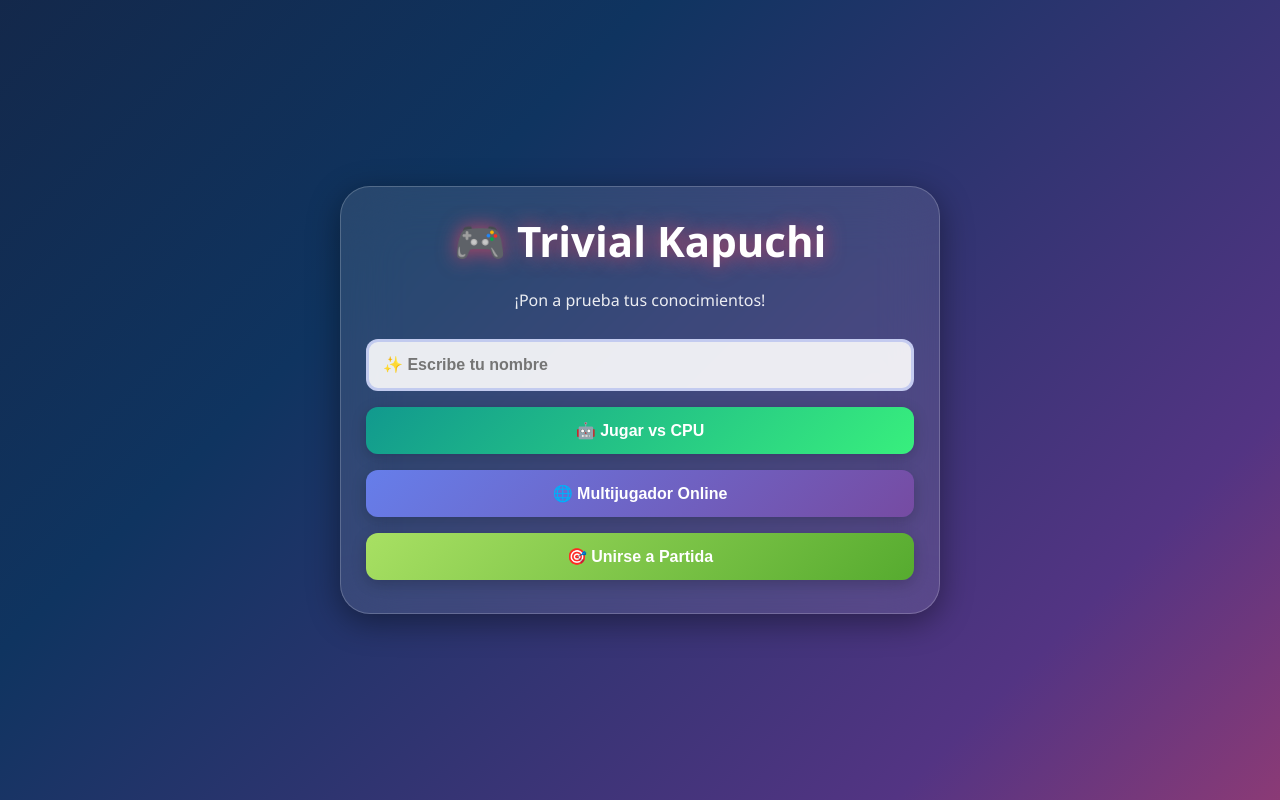
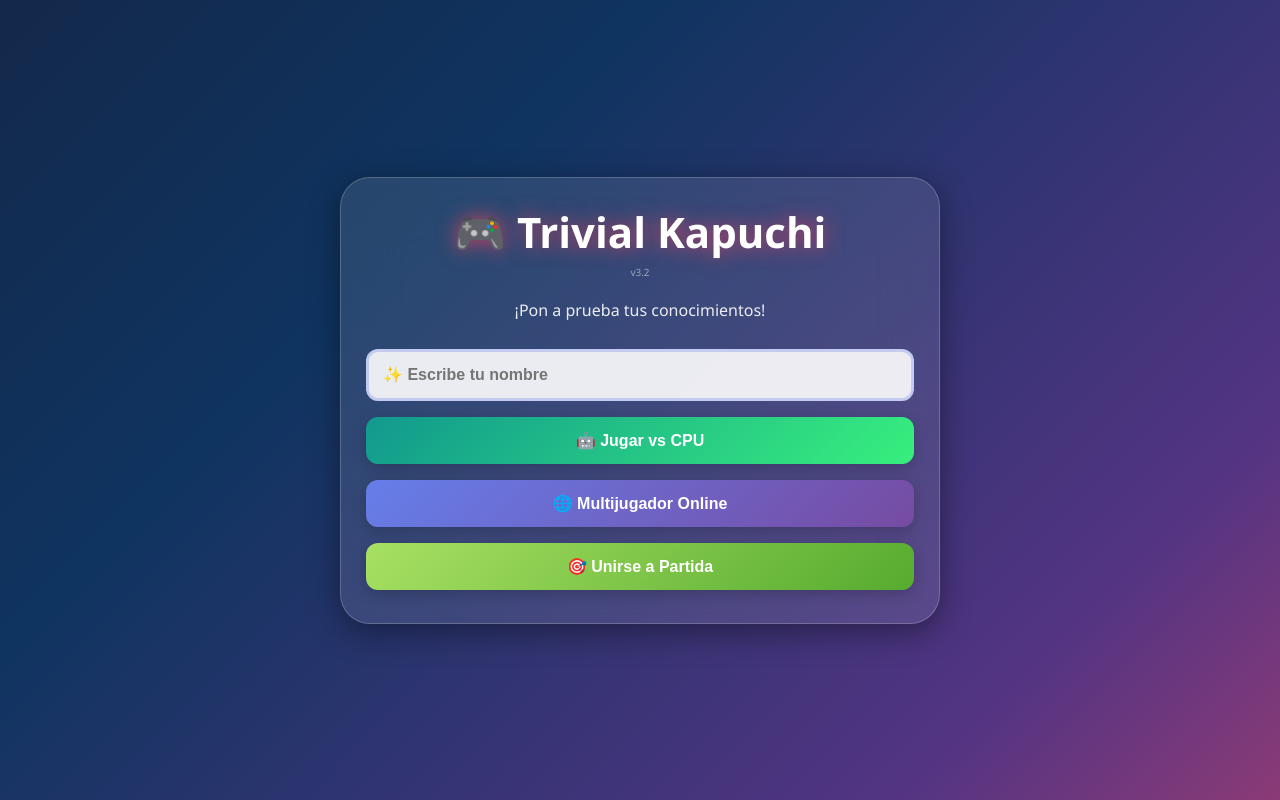
Before and after one commit to kapuchi888/trivial-server, a website: page public/index.html in a window 1280 px wide. Drawn offline with nearby package versions, Linux system fonts and the light colour scheme; no server answers.

Commit message:
index.html

```diff
--- a/public/index.html
+++ b/public/index.html
@@ -1,5 +1,5 @@
 <!DOCTYPE html>
-<!-- Trivial Kapuchi v3.1 - CORREGIDO - 2026-01-15 -->
+<!-- Trivial Kapuchi v3.2 - CORREGIDO - 2026-02-01 -->
 <html lang="es">
 <head>
     <meta charset="UTF-8">
@@ -272,6 +272,7 @@
         <!-- PANTALLA INICIAL -->
         <div id="homeScreen" class="screen active">
             <h1>🎮 Trivial Kapuchi</h1>
+            <p style="text-align: center; color: rgba(255, 255, 255, 0.5); font-size: 10px; margin: -10px 0 10px 0;">v3.2</p>
             <p style="text-align: center; color: rgba(255, 255, 255, 0.9); font-size: 16px; margin: 20px 0;">
                 ¡Pon a prueba tus conocimientos!
             </p>
@@ -602,7 +603,9 @@
 
         // ===== CREAR/UNIRSE SALA =====
         function createRoom() {
-            console.log('Creando sala: modo=' + gameMode + ', preguntas=' + totalQuestions);
+            console.log('=== CREANDO SALA ===');
+            console.log('gameMode:', gameMode);
+            console.log('totalQuestions:', totalQuestions);
             socket.emit('createRoom', {
                 playerName: playerName,
                 gameMode: gameMode,
```
